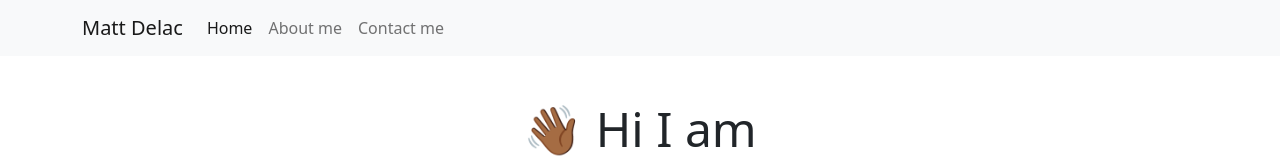
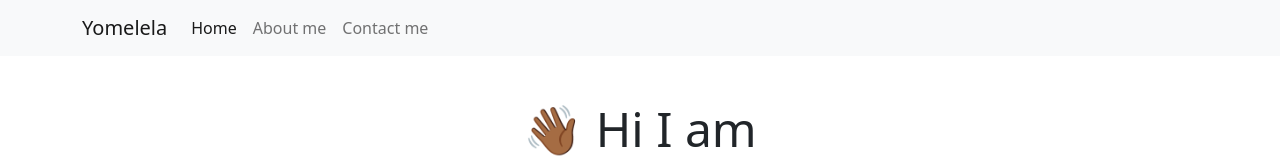
Before and after one commit to YomeeNgeleza/portfolio, a plain HTML site: page index.html in a window 1280 px wide. Shown: the top 160 px of the page. Drawn offline with nearby package versions, Linux system fonts and the light colour scheme.

Commit message:
update index.html

```diff
--- a/index.html
+++ b/index.html
@@ -25,7 +25,7 @@
   <body>
     <nav class="navbar navbar-expand-lg navbar-light bg-light fixed-top">
       <div class="container">
-        <a class="navbar-brand" href="/" title="Homepage">Matt Delac</a>
+        <a class="navbar-brand" href="/" title="Homepage">Yomelela</a>
         <button
           class="navbar-toggler"
           type="button"
```
